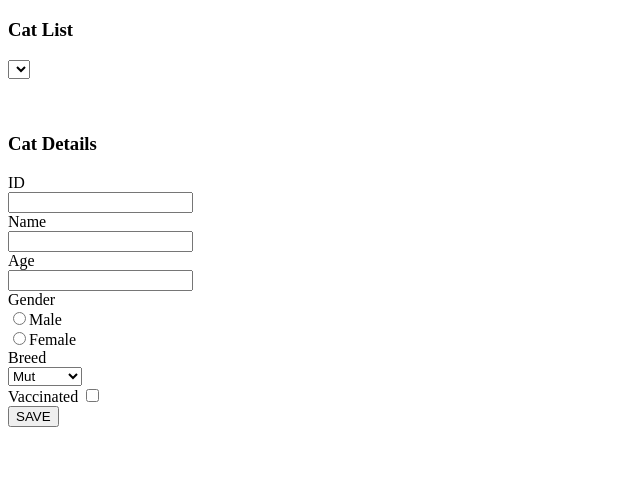
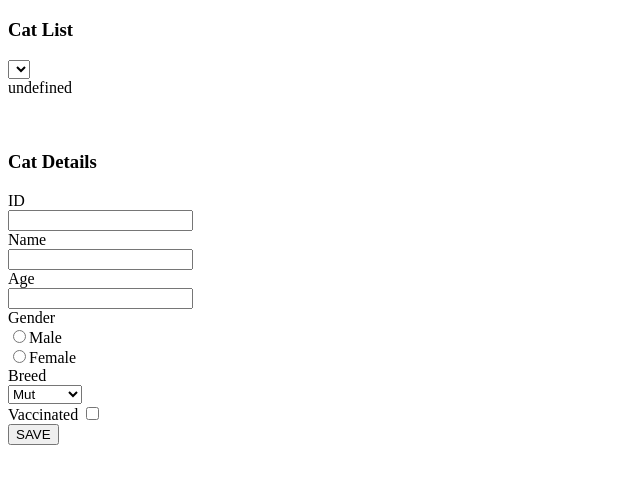
Before and after one commit to Jacobwkidd/int-web-dev, a plain HTML site: page final-review.html in a window 1280 px wide. Shown: the part 61-544 px from the top of the page, without its empty margins (0-640 px from the left). Drawn offline with Linux system fonts and the light colour scheme.

Commit message:
finishing up final week

```diff
--- a/final-review.html
+++ b/final-review.html
@@ -19,9 +19,9 @@
 		const catOps = document.querySelector("[name='name']");
 		for(let i = 0; i < catOptions.length; i++){
 			const HTML_Ops = document.createElement("li");
-			const opt = catOptions[i];
-			console.log(HTML_Ops.value);
-			catOps.append(HTML_Ops.opt);
+			HTML_Ops.textContent = catOptions[i];
+			// console.log(HTML_Ops.value);
+			catOps.append(HTML_Ops);
 		}
 
 
@@ -60,7 +60,9 @@
 		// Call the function that you worked on in the previous problem
 		// by passing in the 'cats' array.
 		// Display the returned list in the 'cat-list' div below.
-		createCatList(cats);
+		const catDiv = document.querySelector("#cat-list");
+		const listOfCats = createCatList(cats);
+		catDiv.innerHTML = listOfCats;
 
 
 
@@ -69,9 +71,8 @@
 		// that will return the cat (from the cats array) which an id that matches the id parameter
 		const getCatById = (id) => {
 			cats.filter(id);
-
 		}
-
+		getCatById(2);
 
 		// PROBLEM 5
 		// Add an event handler to the select element that listens for 'change' events.
@@ -79,7 +80,11 @@
 		// create an array based on the selected option.
 		// Then pass the filtered array into the createCatList() function
 		const event = addEventListener("change", (evt) => {
-			evt.filter(selected.options);
+			const Selected = evt.target.value; //getting the target value
+			const filteredCat = cats.filter(cat => cat.value === Selected); // filter the cats array
+			const catList = createCatList(filteredCat); // call the createCatList function with the filtered cats array
+			catDiv.innerHTML = catList //set the innerHTML of the catDiv to the catList
+			//evt.filter(selected.options);
 		})
 
 		event(cats);
@@ -88,7 +93,7 @@
 		// Add code to the bindCatToForm() function that will bind the parameter
 		// to the form below.
 		const bindCatToForm = (cat) => {
-			// Put your code here
+
 		}
 		// This code can be used to test the bindToCat() function
 		const testCat = {id: 101, name: "Test Cat", age: 7, vaccinated:true, gender:"Male", breed:"Mut"};
@@ -113,7 +118,7 @@
 			this.id = id;
 			this.name = name;
 			this.breed  = breed;
-			this. gender = gender;
+			this.gender = gender;
 			this.vaccinated = vaccinated;
 		}
 		// Add an event handler to the 'submit' event of the form below.
@@ -122,6 +127,26 @@
 		// 	2. Extract the data from the form and use it to create a Cat object
 		//     (use the Cat constructor function)
 		//	3. Log the cat object after you create it
+		let cat = new Cat(5, "bob", 56, "Mut", "male", true);
+
+		const form = document.querySelector("cat-form");
+		const txtid = form.querySelector("[name=id]");
+		const txtname = form.querySelector("[name=name]");
+		const txtbreed = form.querySelector("[name=breed]");
+		const txtgender = form.querySelector("[name=gender]");
+		const txtvax = form.querySelector("[name=vaccinated]");
+
+		txtid.value = cat.id;
+		txtname.value = cat.name;
+		txtbreed.value = cat.breed;
+		txtgender.foreach((rad)=>{
+			rad.checked = rad.value == cat.geender ? true: false;
+		});
+
+		form.addEventListener("submit", (sub)=>{
+			sub.preventDefault();
+
+		});
 
 
 
```
Also changed, not shown: data-attributes.html (+1 -1 lines).
